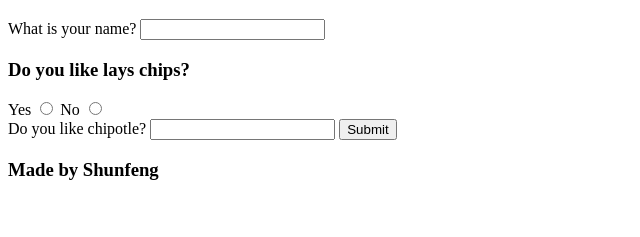
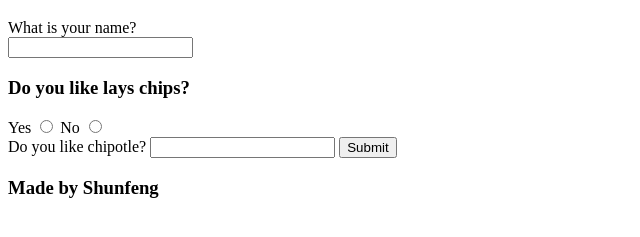
Before and after one commit to ShunfengYu2/Form, a plain HTML site: page index.html in a window 1280 px wide. Shown: the part 61-298 px from the top of the page, without its empty margins (0-640 px from the left). Drawn offline with Linux system fonts and the light colour scheme.

Commit message:
Update index.html

```diff
--- a/index.html
+++ b/index.html
@@ -6,7 +6,7 @@
   <body>
     <h1>Form</h1>
     <form action="" method="POST">
-      <label for="name">What is your name?</label>
+      <label for="name">What is your name?</label><br>
       <input type="text" id="name" name="name">
       <h3>Do you like lays chips?</h3>
       <label for="lays">Yes</label>
```
